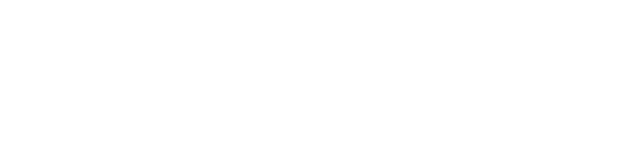
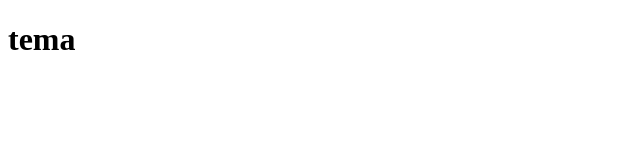
Before and after one commit to Laertecamargo03/meu-site, a plain HTML site: page index.html in a window 1280 px wide. Shown: the whole page, without its empty margins (0-640 px from the left). Drawn offline with Linux system fonts and the light colour scheme.

Commit message:
Add files via upload

```diff
--- a/index.html
+++ b/index.html
@@ -6,6 +6,7 @@
     <title>Document</title>
 </head>
 <body>
+    <h1>tema</h1>
 
 </body>
 </html>
```
